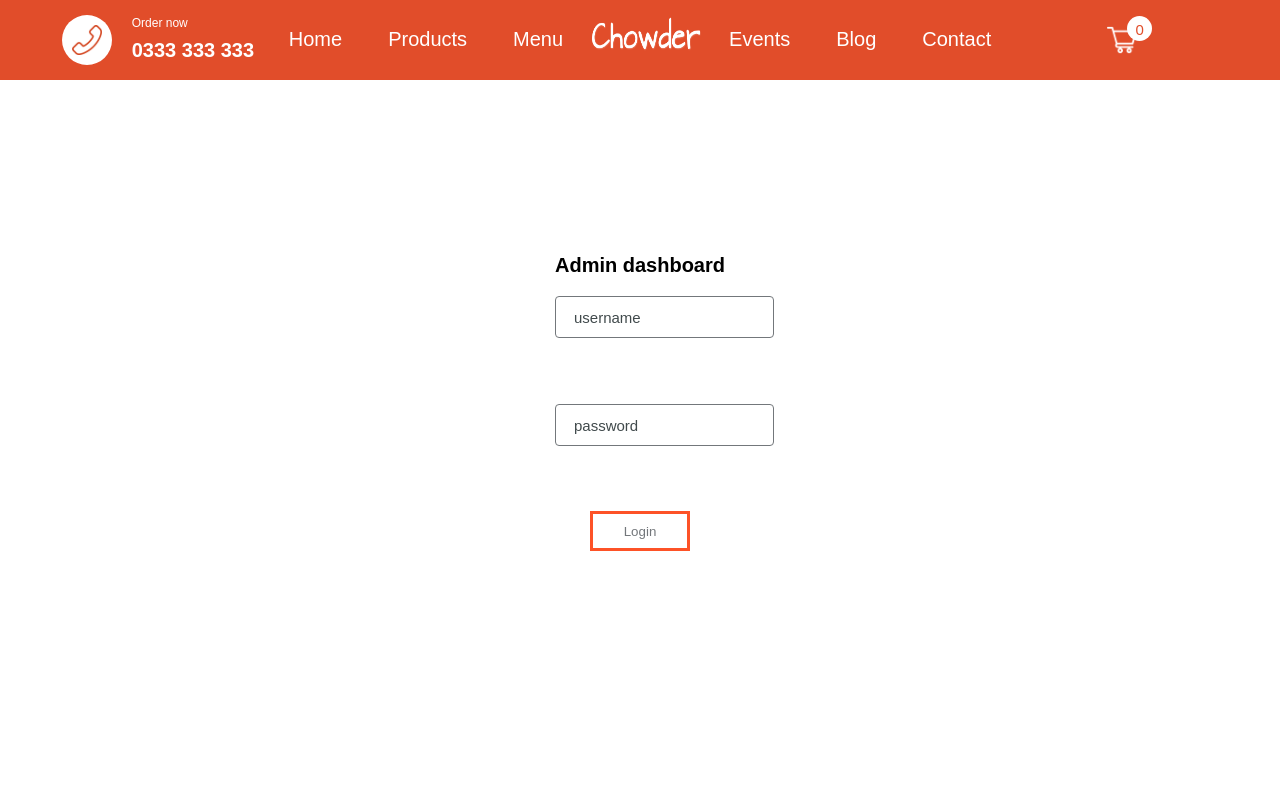
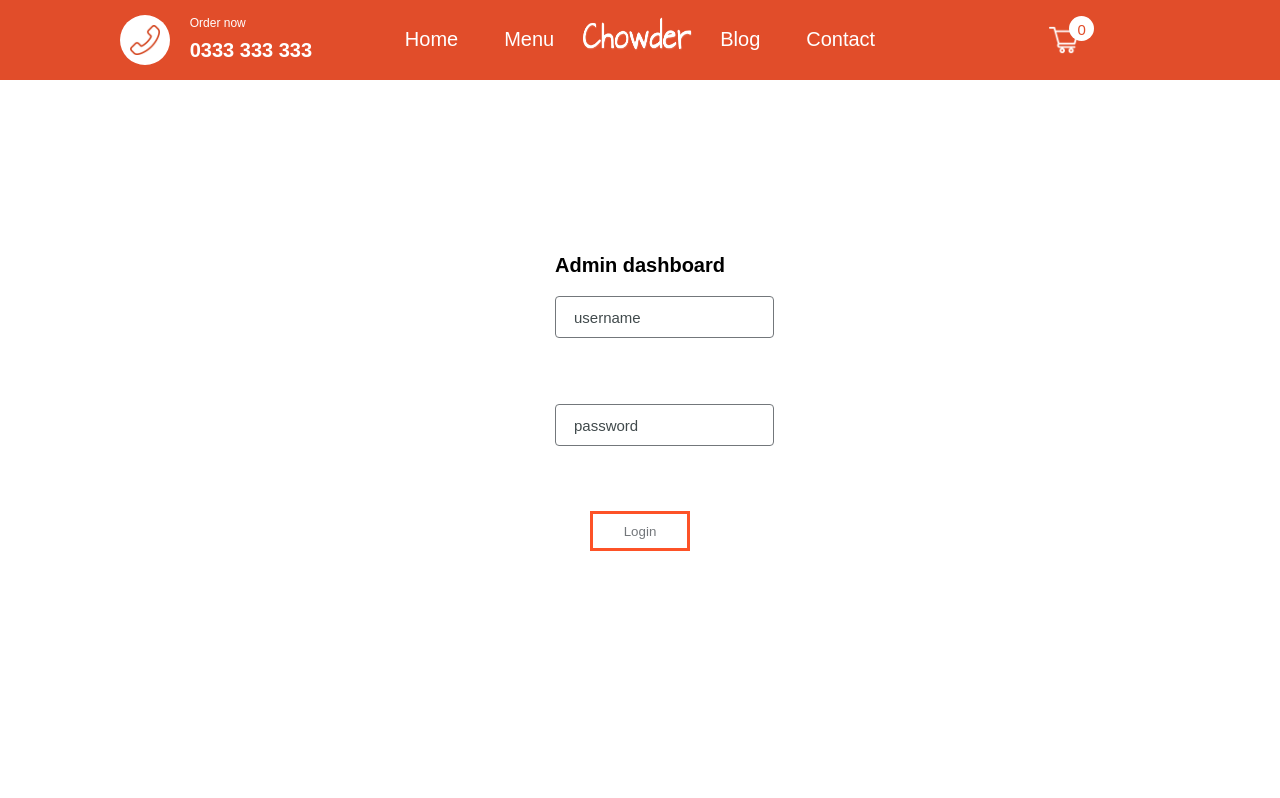
Before and after one commit to adibrisan/next-pizza-restaurant, a Next.js app: page /admin/login in a window 1280 px wide. Shown: the top 798 px of the page. Built offline with nearby package versions, Linux system fonts and the light colour scheme.

Commit message:
Deleted unused links from navbar

```diff
--- a/components/layout/Navbar.jsx
+++ b/components/layout/Navbar.jsx
@@ -35,9 +35,6 @@ export const NavBarList = () => {
           <Button name="Home" link href="/" passHref />
         </li>
         <li className={styles.listItem}>
-          <Button name="Products" link />
-        </li>
-        <li className={styles.listItem}>
           <Button onClick={goToMenu} name="Menu" link />
         </li>
         <div className={styles.mainLogo}>
@@ -49,9 +46,6 @@ export const NavBarList = () => {
             loading="lazy"
           />
         </div>
-        <li className={styles.listItem}>
-          <Button name="Events" link />
-        </li>
         <li className={styles.listItem}>
           <Button name="Blog" link />
         </li>
```
